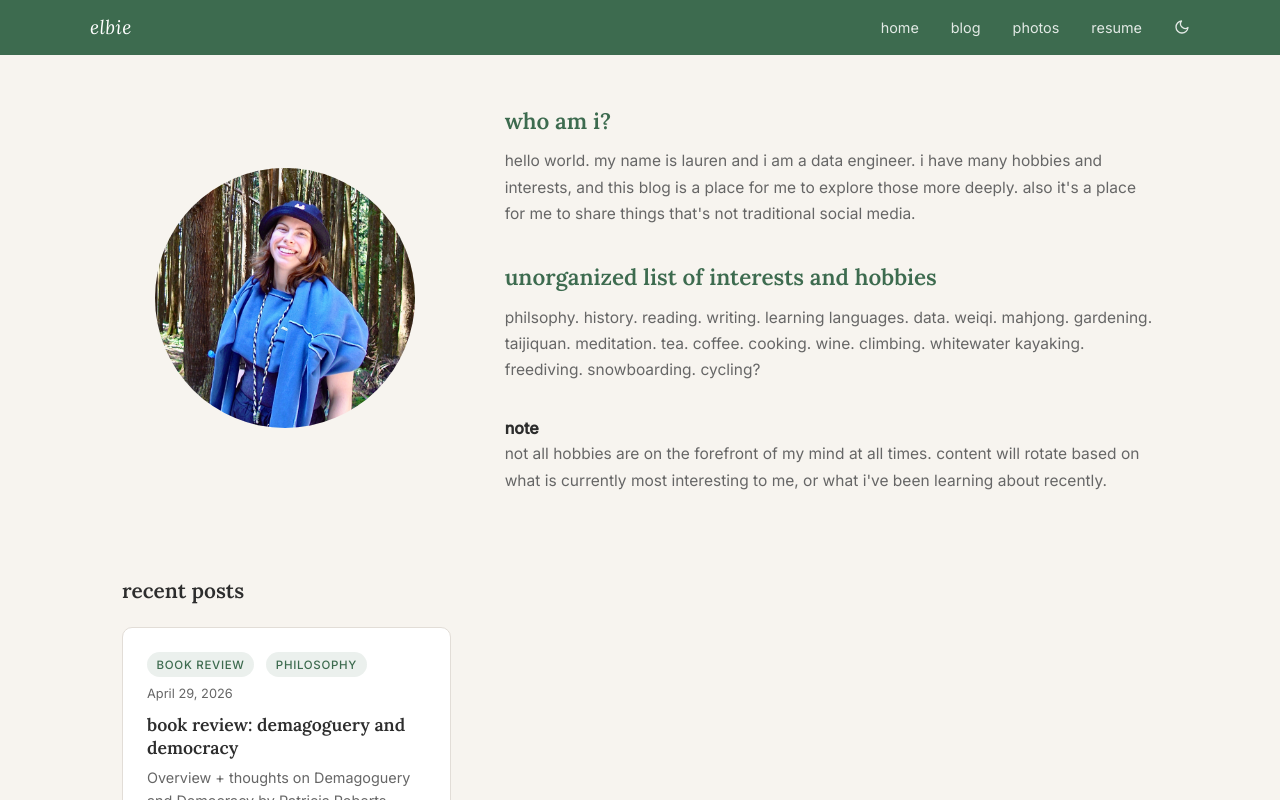
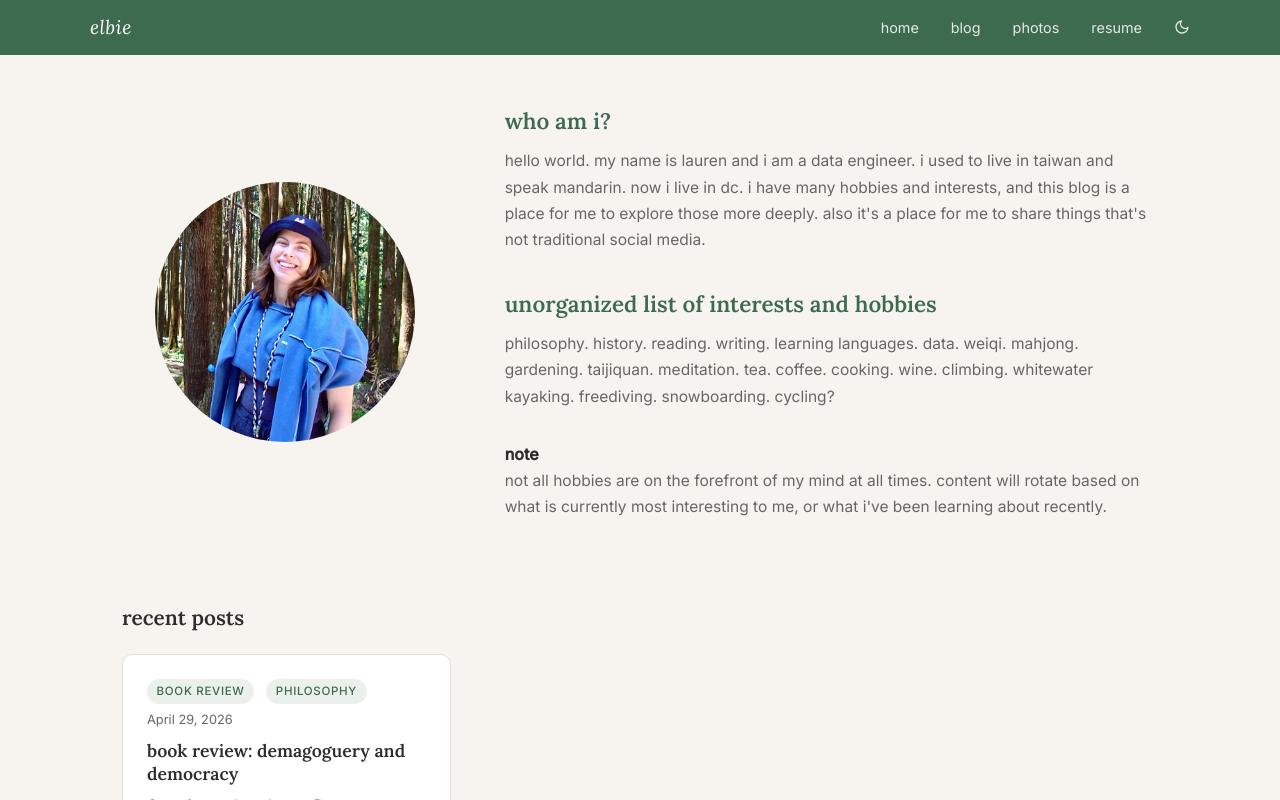
Before and after one commit to lbrown98/elbie-web, a React (Vite) app: page / in a window 1280 px wide. Shown: the top 800 px of the page. Built offline with nearby package versions, Linux system fonts and the light colour scheme.

Commit message:
update about me, again

```diff
--- a/src/pages/Home.jsx
+++ b/src/pages/Home.jsx
@@ -26,6 +26,7 @@ function Home() {
           <h1>who am i?</h1>
           <p>
             hello world. my name is lauren and i am a data engineer.
+            i used to live in taiwan and speak mandarin. now i live in dc.
             i have many hobbies and interests, and this blog is a place
             for me to explore those more deeply. also it's a place for me
             to share things that's not traditional social media.
@@ -33,7 +34,7 @@ function Home() {
 
           <h1>unorganized list of interests and hobbies</h1>
           <p>
-            philsophy. history. reading. writing. learning languages. data.
+            philosophy. history. reading. writing. learning languages. data.
             weiqi. mahjong. gardening. taijiquan. meditation. tea. coffee. cooking.
             wine. climbing. whitewater kayaking. freediving. snowboarding. cycling?
           </p>
```
Also changed, not shown: 1 other file (tests, documents, lock files or other folders).
